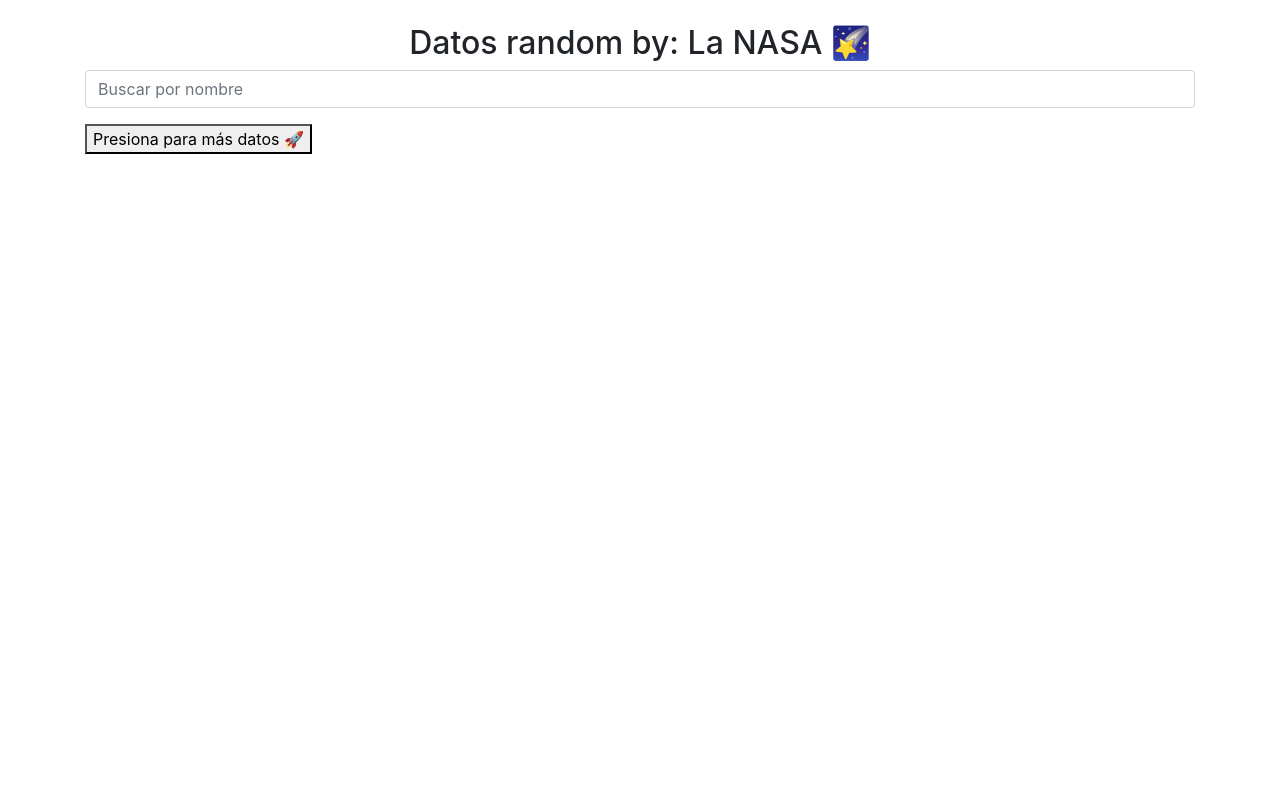
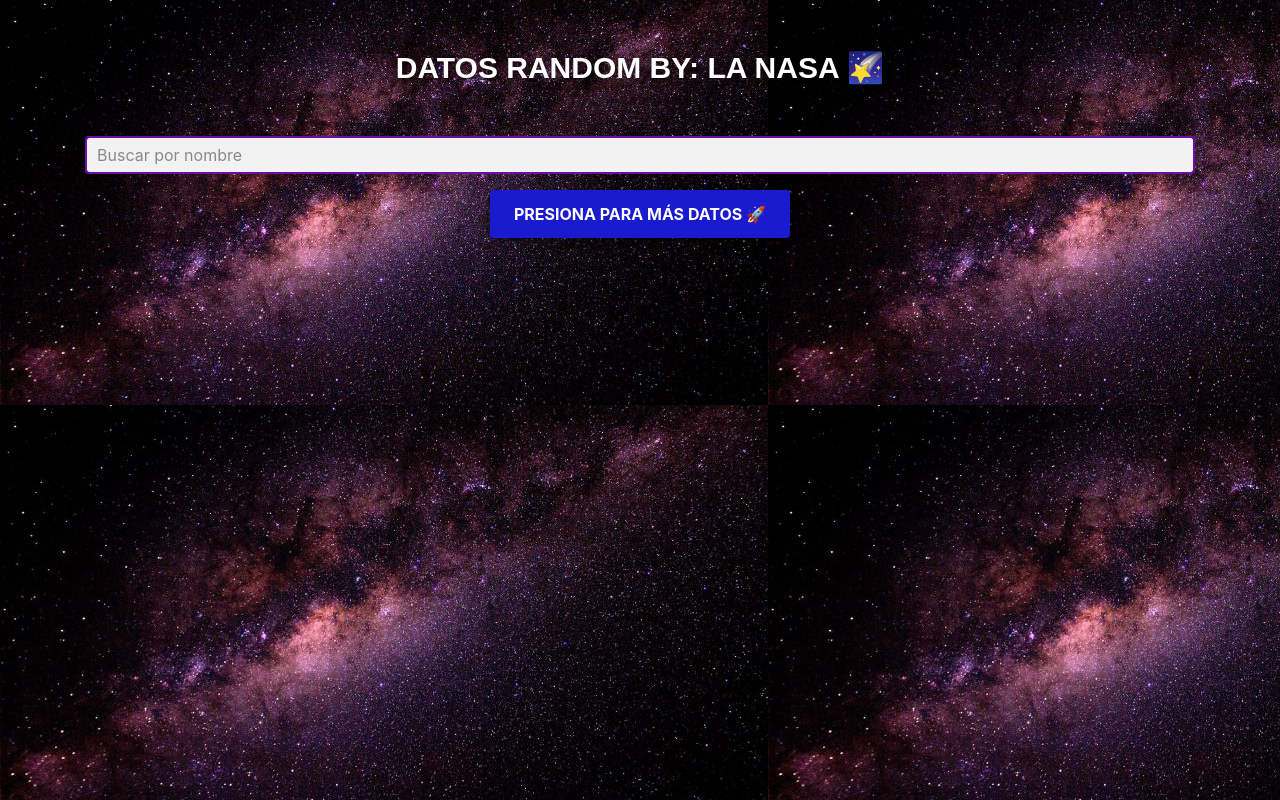
Before and after one commit to JosueAndradix/CatalogoAPI, a plain HTML site: page index.html in a window 1280 px wide. Drawn offline with nearby package versions, Linux system fonts and the light colour scheme; the site is published under a folder, as on GitHub Pages, so addresses that start at the root find nothing; no server answers.

Commit message:
ruta relativa

```diff
--- a/index.html
+++ b/index.html
@@ -6,9 +6,9 @@
     <meta http-equiv="X-UA-Compatible" content="IE=edge">
     <meta name="viewport" content="width=device-width, initial-scale=1.0">
     <title>Catálogo de la NASA </title>
-    <script src="/app/app.js"></script>
+    <script src="app.js"></script>
     <link rel="stylesheet" href="https://stackpath.bootstrapcdn.com/bootstrap/4.5.2/css/bootstrap.min.css">
-    <link rel="stylesheet" href="/stylo/style.css">
+    <link rel="stylesheet" href="style.css">
 
 </head>
 <body>
--- a/stylo/style.css
+++ b/style.css
@@ -1,5 +1,5 @@
 body {
-    background-image: url("/assets/fondo.jpg");
+    background-image: url("fondo.jpg");
 }
 
 h2 {
```
Also changed, not shown: app.js (renamed from app/app.js), fondo.jpg (renamed from assets/fondo.jpg).
